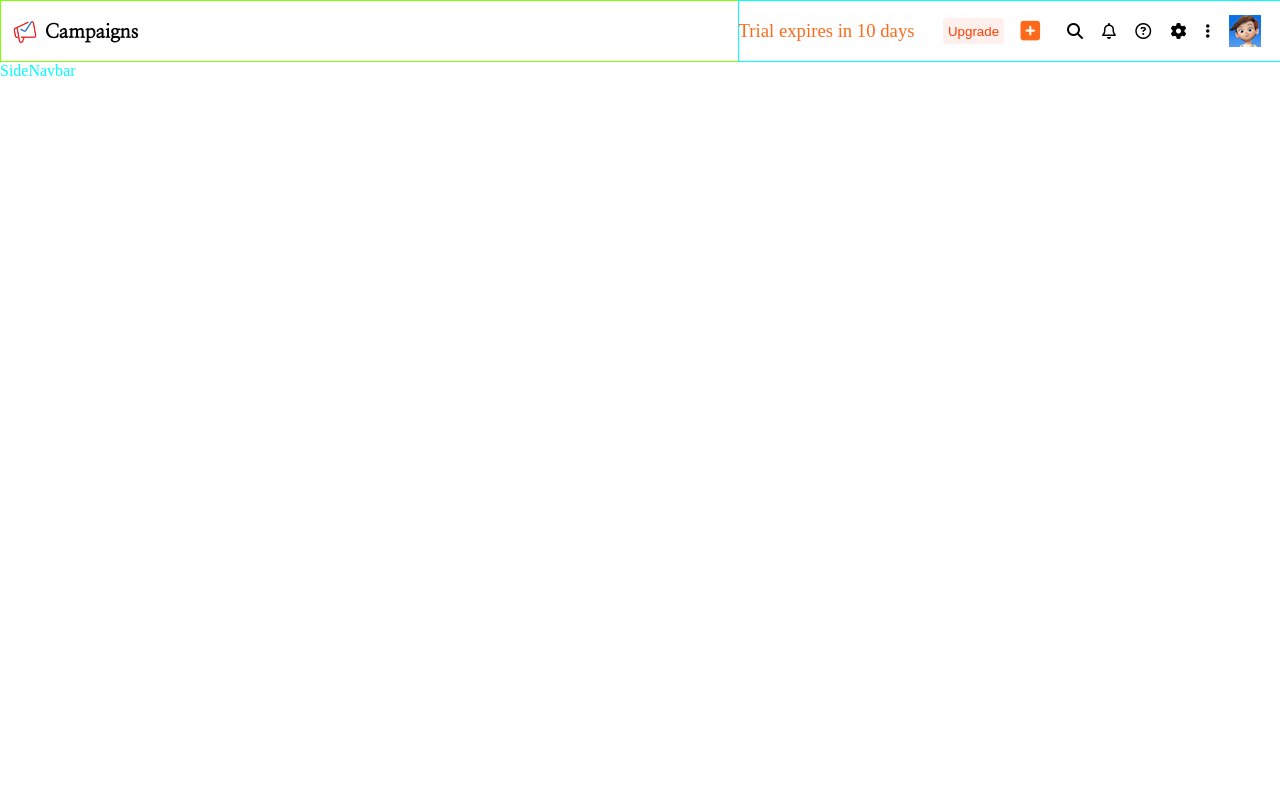
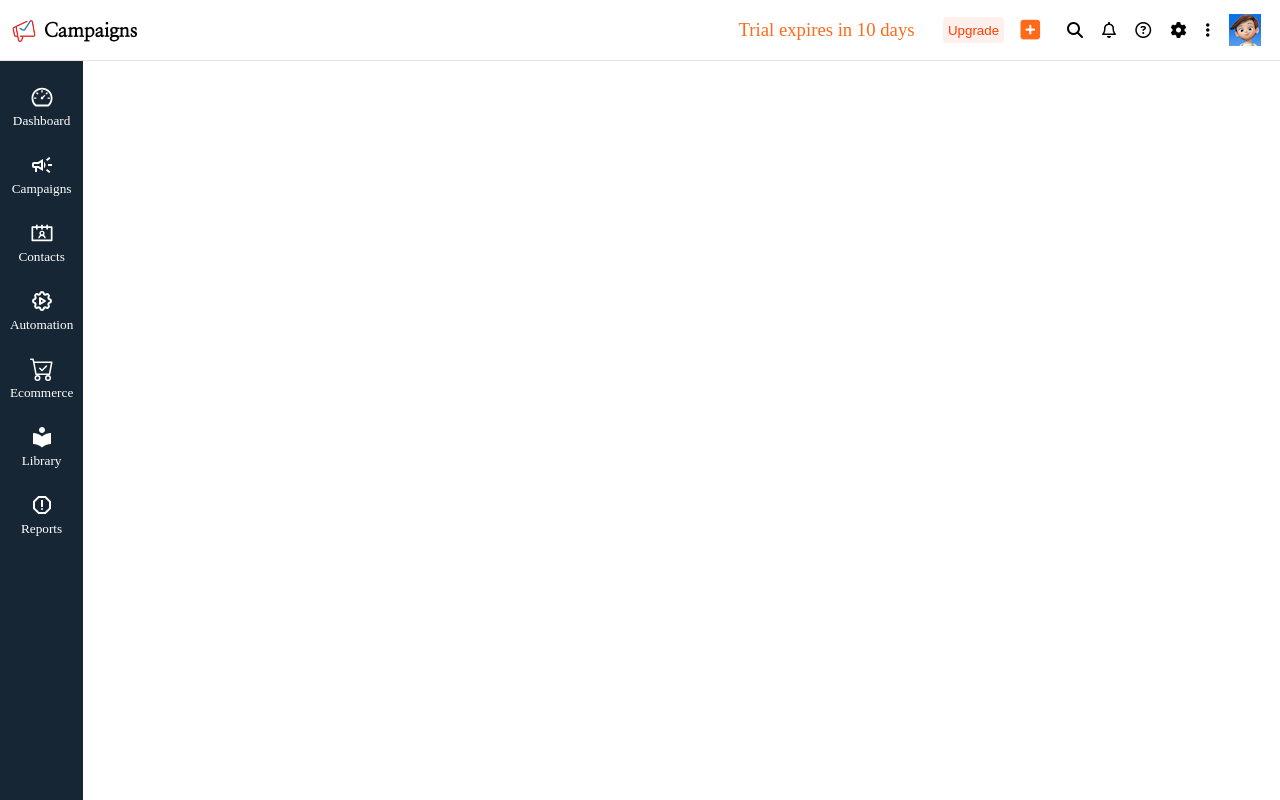
Before and after one commit to alenbabu/Zohodashboardsample, a React (Create React App) app: page / in a window 1280 px wide. Built offline with nearby package versions, Linux system fonts and the light colour scheme.

Commit message:
side navbar icons and titles added ,padding updated

```diff
--- a/package.json
+++ b/package.json
@@ -8,6 +8,8 @@
     "@testing-library/user-event": "^13.5.0",
     "react": "^18.2.0",
     "react-dom": "^18.2.0",
+    "react-icons": "^4.11.0",
+    "react-router-dom": "^6.18.0",
     "react-scripts": "5.0.1",
     "web-vitals": "^2.1.4"
   },
--- a/src/App.js
+++ b/src/App.js
@@ -1,12 +1,13 @@
 import Header from "./Components/Header/Header";
-import Sidenavbar from "./Components/SideNavbar/Sidenavbar";
+import SideNavbar from "./Components/SideNavbar/SideNavbar";
+
 import './app.css'
 
 function App() {
   return (
     <div className="App">
       <Header/>
-      <Sidenavbar/>
+      <SideNavbar/>
     </div>
   );
 }
--- a/src/Components/Header/header.css
+++ b/src/Components/Header/header.css
@@ -3,7 +3,7 @@
     top: 0;
     width: 100%;
     height: 7.5vh;
-    border: 1px solid chartreuse;
+    border-bottom: 1px solid rgb(238, 223, 223);
     z-index: 1;
     display: flex;
     justify-content: space-between;
@@ -37,7 +37,6 @@
     display: flex;
     justify-content: flex-end;
     align-items: center;
-    border: 1px solid cyan;
 }
 
 .header-upgrade-button{
--- a/src/Components/SideNavbar/Sidenavbar.js
+++ b/src/Components/SideNavbar/Sidenavbar.js
@@ -1,10 +1,50 @@
 import React from 'react'
 import './sidenavbar.css'
+import { AiOutlineDashboard, AiOutlineContacts } from "react-icons/ai"
+import {MdOutlineCampaign, MdLocalLibrary, MdOutlineReport} from "react-icons/md"
+import {TbSettingsAutomation} from "react-icons/tb"
+import {BsCartCheck} from "react-icons/bs"
 
-function Sidenavbar() {
-  return (
-    <div className='hi'>SideNavbar</div>
-  )
+
+function SideNavbar() {
+    return (
+        <div className='sidenavbar'>
+            <div className='sidenavbar-content'>
+                <AiOutlineDashboard style={{ color: "white", fontSize: "1.5em" }} />
+                <h5 className='sidenavbar-titles'>Dashboard</h5>
+            </div>
+            <div className='sidenavbar-content'>
+                <MdOutlineCampaign style={{ color: "white", fontSize: "1.5em" }} />
+                <h5 className='sidenavbar-titles'>Campaigns</h5>
+
+            </div>
+            <div className='sidenavbar-content'>
+                <AiOutlineContacts style={{ color: "white", fontSize: "1.5em" }} />
+                <h5 className='sidenavbar-titles'>Contacts</h5>
+
+            </div>
+            <div className='sidenavbar-content'>
+                <TbSettingsAutomation style={{ color: "white", fontSize: "1.5em" }} />
+                <h5 className='sidenavbar-titles'>Automation</h5>
+            </div>
+            <div className='sidenavbar-content'>
+                <BsCartCheck style={{ color: "white", fontSize: "1.5em" }} />
+                <h5 className='sidenavbar-titles'>Ecommerce</h5>
+
+            </div>
+            <div className='sidenavbar-content'>
+                <MdLocalLibrary style={{ color: "white", fontSize: "1.5em" }} />
+                <h5 className='sidenavbar-titles'>Library</h5>
+
+            </div>
+            <div className='sidenavbar-content'>
+                <MdOutlineReport style={{ color: "white", fontSize: "1.5em" }} />
+                <h5 className='sidenavbar-titles'>Reports</h5>
+
+            </div>
+
+        </div>
+    )
 }
 
-export default Sidenavbar
+export default SideNavbar
--- a/src/Components/SideNavbar/sidenavbar.css
+++ b/src/Components/SideNavbar/sidenavbar.css
@@ -1,3 +1,25 @@
-.hi{
-    color: aqua;
+.sidenavbar{
+    background-color: #172635;
+    width: 6.5%;
+    height: 100vh;
+    position: fixed;
+    display: flex;
+    flex-direction: column;
+    align-items: center;
+    color: white;
 }
+
+.sidenavbar-titles{
+    font-weight: lighter;
+}
+
+.sidenavbar-content{
+    text-align: center;
+    width: 100%;
+    padding-top: 1.5em;
+}
+
+.sidenavbar-content:hover{
+    background-color: black;
+    border-left: 1px solid cyan;
+}
```
Also changed, not shown: 1 other file (tests, documents, lock files or other folders).
